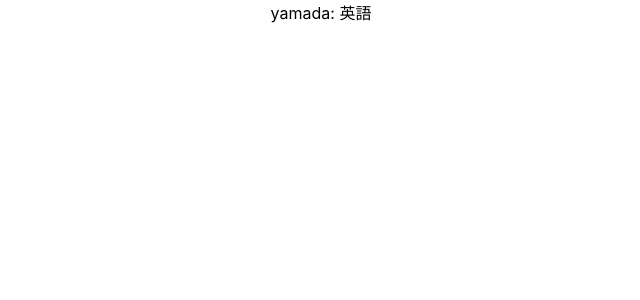
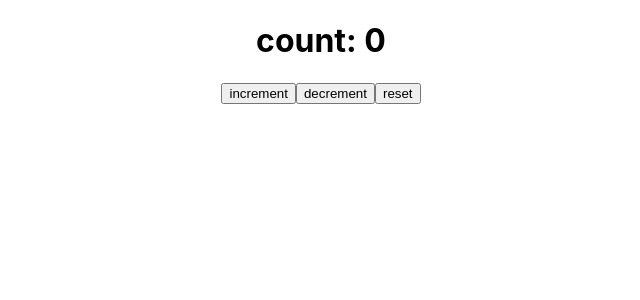
Before and after one commit to okutaku/react-hooks, a React (Create React App) app: page / in a window 1280 px wide. Shown: the top 300 px of the page, without its empty margins (319-959 px from the left). Built offline with nearby package versions, Linux system fonts and the light colour scheme.

Commit message:
useReducerの使い方

```diff
--- a/src/App.js
+++ b/src/App.js
@@ -6,7 +6,8 @@
 // import ItemHook from './components/ItemHook'
 // import EffectHooks from './components/EffectHook'
 // import MouseEventEffect from './components/MouseEvent'
-import ComponentC from './components/ComponentC'
+// import ComponentC from './components/ComponentC'
+import CounterReducer from './components/CounterReducer'
 
 export const UserContext = createContext()
 export const LanguageContext = createContext()
@@ -17,11 +18,7 @@
   //Contextを使用する場合でもProviderを使用するのは変わらない
   return (
     <div className="App">
-      <UserContext.Provider value={user}>
-        <LanguageContext.Provider value={language}>
-          <ComponentC/>
-        </LanguageContext.Provider>
-      </UserContext.Provider>
+      <CounterReducer />
     </div>
   );
 }
--- /dev/null
+++ b/src/components/CounterReducer.js
@@ -0,0 +1,28 @@
+import React, { useReducer } from 'react'
+
+const initialState = 0 //初期値を設定
+const reducer =  (state, action) => {
+  switch(action){
+    case 'increment':
+      return state + 1
+    case 'decrement':
+      return state - 1
+    case 'reset':
+      return initialState
+    default:
+      return state
+  }
+}//何を実行するかを保存できる
+function CounterReducer() {
+  const [count, dispatch] = useReducer( reducer, initialState)
+  return (
+    <div>
+      <h1>count: {count}</h1>
+      <button onClick={() => dispatch('increment')}>increment</button>
+      <button onClick={() => dispatch('decrement')}>decrement</button>
+      <button onClick={() => dispatch('reset')}>reset</button>
+    </div>
+  )
+}
+
+export default CounterReducer
```
Also changed, not shown: 1 other file (tests, documents, lock files or other folders).
